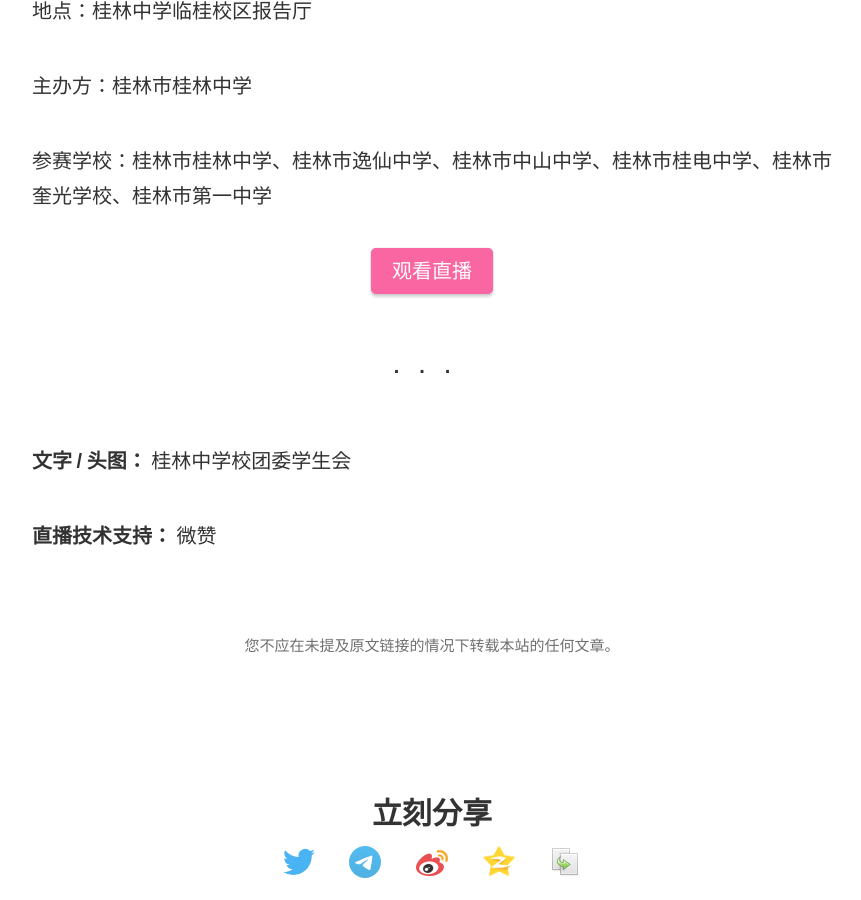
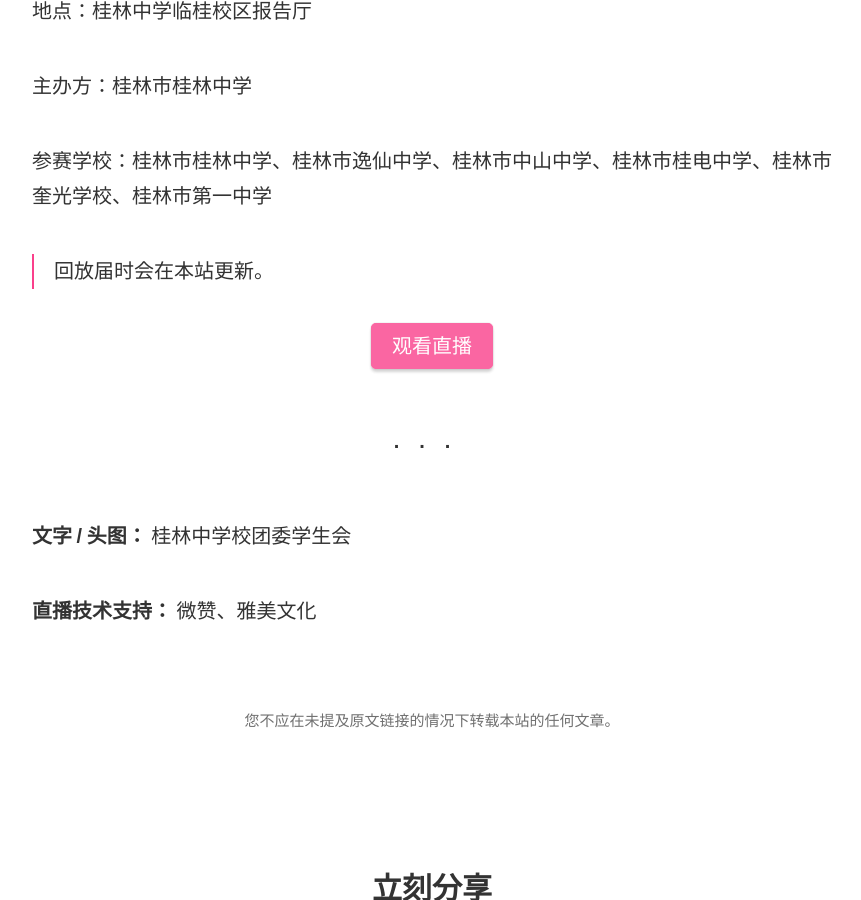
Before and after one commit to devswork-glzx/aliver, a Jekyll site: the page built from _posts/2022-05-29-duoxiaolianyi-2022.md, in a window 1280 px wide and 900 px high, scrolled down 1318 px. Shown: the whole window, without its empty margins (208-1069 px from the left). Built offline with Jekyll 4.4.1, drawn with Linux system fonts in a browser that asks for light colours; our own code applies the rules of GitHub Pages for plain Markdown files.

Commit message:
Update 2022-05-29-duoxiaolianyi-2022.md

```diff
--- a/_posts/2022-05-29-duoxiaolianyi-2022.md
+++ b/_posts/2022-05-29-duoxiaolianyi-2022.md
@@ -31,6 +31,8 @@ tags:
 
 参赛学校：桂林市桂林中学、桂林市逸仙中学、桂林市中山中学、桂林市桂电中学、桂林市奎光学校、桂林市第一中学
 
+> 回放届时会在本站更新。
+
 <div style="text-align: center">
   <p><a rel="nofollow noopener noreferrer" target="_blank" href="https://wx.vzan.com/live/page/5C21F2E7BD1BB965C2236C47612DF906" class="button suggested">观看直播</a></p>
 </div>
@@ -39,4 +41,4 @@ tags:
 
 **文字 / 头图：** 桂林中学校团委学生会
 
-**直播技术支持：** 微赞
+**直播技术支持：** 微赞、雅美文化
```
